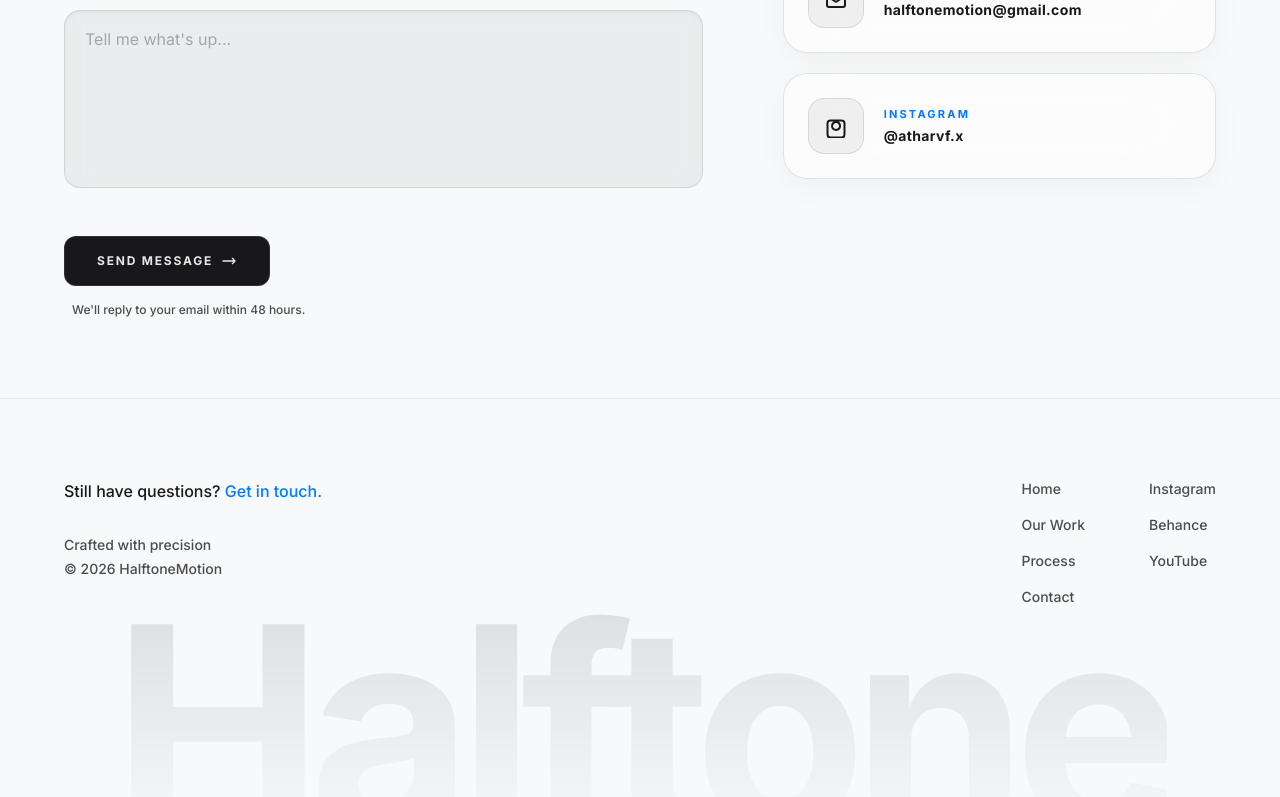
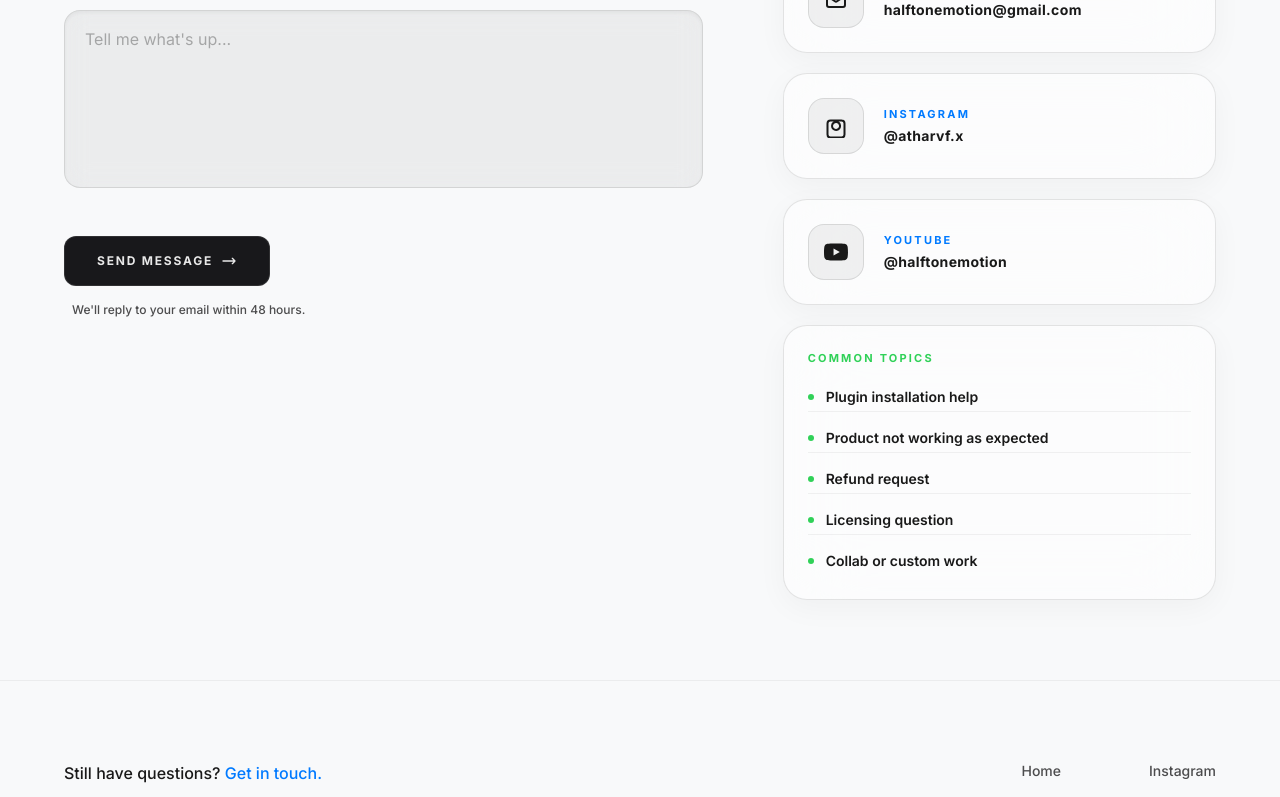
Before and after one commit to BerserkerOP/website, a Next.js app: page /contact in a window 1280 px wide. Shown: the part 606-1403 px from the top of the page. Built offline with nearby package versions, Linux system fonts and the light colour scheme.

Commit message:
Add YouTube card, Common Topics card with cross-link query auto-expand/scroll to FAQ page

```diff
--- a/app/contact/page.tsx
+++ b/app/contact/page.tsx
@@ -2,6 +2,7 @@
 
 import { useState } from 'react';
 import { motion } from 'framer-motion';
+import Link from 'next/link';
 import SpotlightButton from '@/components/SpotlightButton';
 
 export default function ContactPage() {
@@ -293,6 +294,66 @@ export default function ContactPage() {
                 <span className="text-sm font-bold text-apple-text dark:text-white tracking-wide">@atharvf.x</span>
               </div>
             </motion.a>
+
+            {/* Box 4: YouTube */}
+            <motion.a
+              href="https://www.youtube.com/channel/UCh5P2qR4MUeahOXECT5pm-Q"
+              target="_blank"
+              rel="noopener noreferrer"
+              initial={{ opacity: 0, x: 30 }}
+              animate={{ opacity: 1, x: 0 }}
+              whileHover={{ y: -3, x: 1, scale: 1.01, boxShadow: "0 12px 24px -10px rgba(0, 122, 255, 0.3)", borderColor: "rgba(0, 122, 255, 0.4)" }}
+              whileTap={{ x: 6, y: -2, scale: 0.98 }}
+              transition={{
+                x: { duration: 0.8, delay: 0.55, ease: [0.16, 1, 0.3, 1] },
+                opacity: { duration: 0.8, delay: 0.55 },
+                type: 'spring', stiffness: 400, damping: 25
+              }}
+              className="bg-white/50 dark:bg-white/5 border border-black/10 dark:border-white/10 backdrop-blur-2xl rounded-3xl p-6 flex items-center gap-5 shadow-[0_8px_30px_rgb(0,0,0,0.04)] dark:shadow-[0_8px_30px_rgba(255,255,255,0.02)] cursor-pointer block"
+            >
+              <div className="w-14 h-14 rounded-2xl bg-black/5 dark:bg-white/10 border border-black/10 dark:border-white/10 flex items-center justify-center shrink-0">
+                <svg className="w-6 h-6 text-apple-text/70 dark:text-white/80" viewBox="0 0 24 24" fill="currentColor">
+                  <path d="M23.498 6.163a3.003 3.003 0 0 0-2.11-2.11C19.518 3.545 12 3.545 12 3.545s-7.518 0-9.388.508a3.003 3.003 0 0 0-2.11 2.11C0 8.033 0 12 0 12s0 3.967.502 5.837a3.003 3.003 0 0 0 2.11 2.11c1.87.508 9.388.508 9.388.508s7.518 0 9.388-.508a3.003 3.003 0 0 0 2.11-2.11C24 15.967 24 12 24 12s0-3.967-.502-5.837zM9.545 15.568V8.432L15.818 12l-6.273 3.568z"/>
+                </svg>
+              </div>
+              <div className="flex flex-col gap-1">
+                <span className="text-[11px] font-bold text-apple-blue uppercase tracking-[0.2em]">YouTube</span>
+                <span className="text-sm font-bold text-apple-text dark:text-white tracking-wide">@halftonemotion</span>
+              </div>
+            </motion.a>
+
+            {/* Box 5: Common Topics */}
+            <motion.div
+              initial={{ opacity: 0, x: 30 }}
+              animate={{ opacity: 1, x: 0 }}
+              whileHover={{ y: -3, x: 1, scale: 1.01, boxShadow: "0 12px 24px -10px rgba(48, 209, 88, 0.2)", borderColor: "rgba(48, 209, 88, 0.3)" }}
+              transition={{
+                x: { duration: 0.8, delay: 0.6, ease: [0.16, 1, 0.3, 1] },
+                opacity: { duration: 0.8, delay: 0.6 },
+                type: 'spring', stiffness: 400, damping: 25
+              }}
+              className="bg-white/50 dark:bg-white/5 border border-black/10 dark:border-white/10 backdrop-blur-2xl rounded-3xl p-6 flex flex-col shadow-[0_8px_30px_rgb(0,0,0,0.04)] dark:shadow-[0_8px_30px_rgba(255,255,255,0.02)] cursor-default"
+            >
+              <div className="flex items-center gap-2 mb-4">
+                <span className="text-[11px] font-bold text-[#30D158] uppercase tracking-[0.2em]">Common Topics</span>
+              </div>
+              <ul className="flex flex-col gap-3">
+                {[
+                  { text: "Plugin installation help", link: "/faq?q=07" },
+                  { text: "Product not working as expected", link: "/faq?q=08" },
+                  { text: "Refund request", link: "/faq?q=09" },
+                  { text: "Licensing question", link: "/faq?q=10" },
+                  { text: "Collab or custom work", link: "/faq?q=11" }
+                ].map((item, i) => (
+                  <li key={i} className="flex items-center gap-3 py-1 border-b border-black/[0.05] dark:border-white/[0.05] last:border-0">
+                    <span className="w-1.5 h-1.5 rounded-full bg-[#30D158] shrink-0" />
+                    <Link href={item.link} className="text-sm font-semibold text-apple-text/80 dark:text-white/80 hover:text-[#30D158] dark:hover:text-[#30D158] transition-colors hover:underline">
+                      {item.text}
+                    </Link>
+                  </li>
+                ))}
+              </ul>
+            </motion.div>
           </div>
         </div>
       </div>
--- a/components/FAQSection.tsx
+++ b/components/FAQSection.tsx
@@ -1,6 +1,6 @@
 "use client";
 
-import { useState } from "react";
+import { useState, useEffect } from "react";
 import { motion, AnimatePresence } from "framer-motion";
 
 interface FAQItem {
@@ -42,8 +42,53 @@ export default function FAQSection() {
       number: "06",
       question: "Do you work with startups, or only large companies?",
       answer: "We work with brands at all stages. We help early-stage startups communicate their MVP clearly to investors and users, and we help enterprise teams explain complex product updates."
+    },
+    {
+      number: "07",
+      question: "How do I install plugins or presets?",
+      answer: "All our plugins and presets come with a detailed PDF installation guide. Generally, you just copy the plugin folder into your host application’s extensions folder (e.g., After Effects extensions). If you need direct assistance, contact support."
+    },
+    {
+      number: "08",
+      question: "What should I do if a product or preset isn't working as expected?",
+      answer: "Please ensure your host application is updated to the required version specified on the product page. If it still fails, email us at halftonemotion@gmail.com with your system specs and a screenshot or screen recording of the error."
+    },
+    {
+      number: "09",
+      question: "What is your refund policy?",
+      answer: "Due to the digital nature of our products (downloadable templates and presets), all sales are final and we generally do not offer refunds. However, if a product is corrupt or defective, please contact support and we will resolve it."
+    },
+    {
+      number: "10",
+      question: "What are the licensing terms for your presets and templates?",
+      answer: "Every purchase includes a single-user commercial license. You can use our templates and presets in unlimited personal and commercial client projects. Sharing, reselling, or redistributing the source assets is strictly prohibited."
+    },
+    {
+      number: "11",
+      question: "Do you offer custom motion design work or collaborations?",
+      answer: "Yes, we collaborate with creators, agencies, and brands for custom motion design assets, templates, and branding. Please fill out our contact form or email us directly at halftonemotion@gmail.com with details."
     }
   ];
+
+  useEffect(() => {
+    if (typeof window !== "undefined") {
+      const params = new URLSearchParams(window.location.search);
+      const q = params.get("q");
+      if (q) {
+        const index = faqs.findIndex(item => item.number === q);
+        if (index !== -1) {
+          setOpenIndex(index);
+          // Wait slightly for layout/render to complete before scrolling
+          setTimeout(() => {
+            const el = document.getElementById(`faq-item-${q}`);
+            if (el) {
+              el.scrollIntoView({ behavior: "smooth", block: "center" });
+            }
+          }, 250);
+        }
+      }
+    }
+  }, []);
 
   const toggleFAQ = (index: number) => {
     setOpenIndex(openIndex === index ? null : index);
@@ -66,7 +111,8 @@ export default function FAQSection() {
           return (
             <div
               key={index}
-              className="border-b border-black/10 dark:border-white/10"
+              id={`faq-item-${faq.number}`}
+              className="border-b border-black/10 dark:border-white/10 scroll-mt-24"
             >
               <button
                 onClick={() => toggleFAQ(index)}
```
